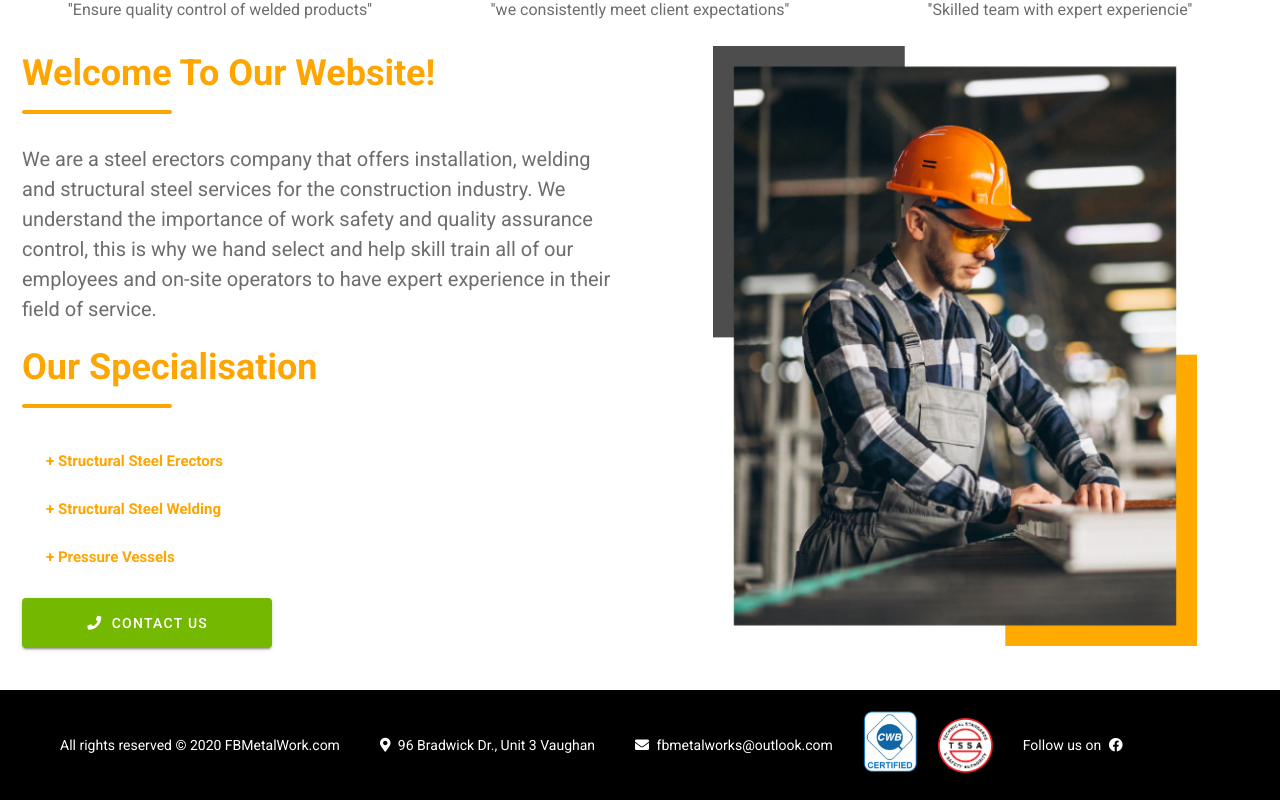
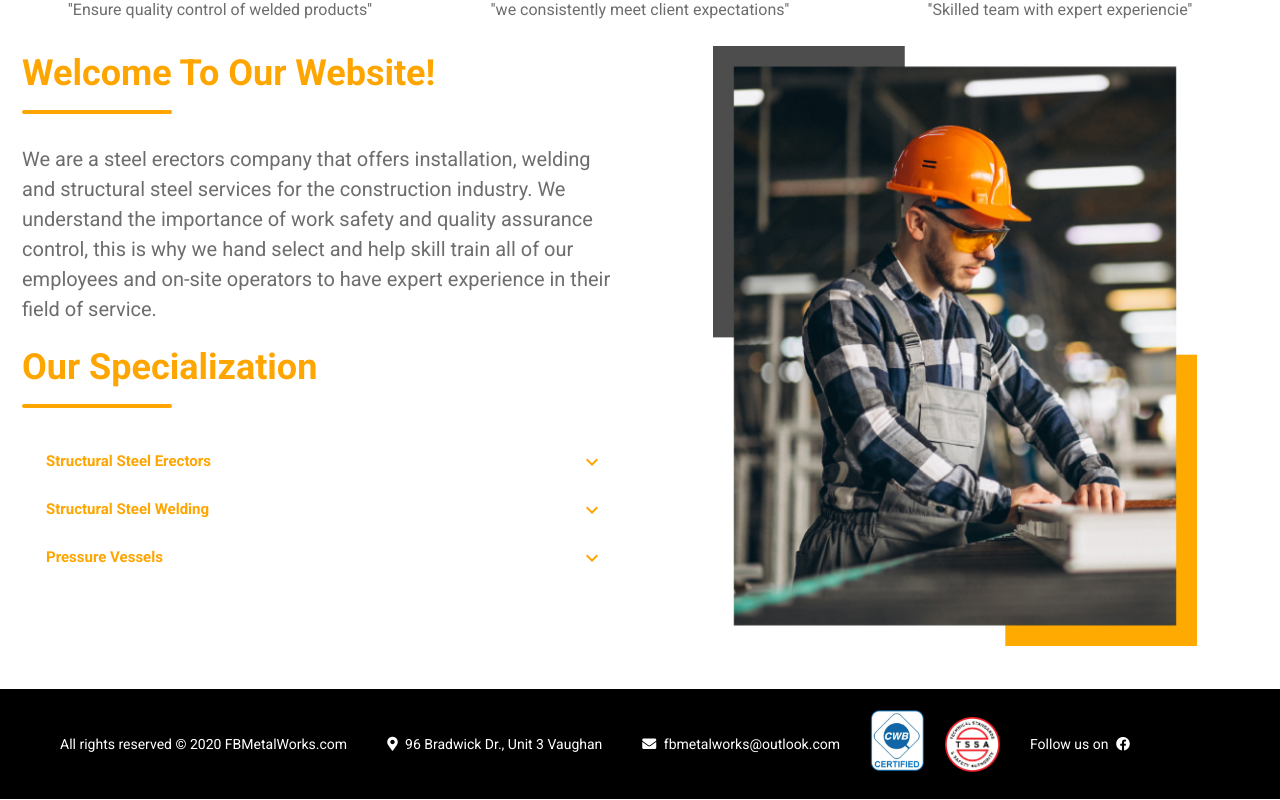
Before and after one commit to macumacop/MetaWorks, a Vue app: page / in a window 1280 px wide. Shown: the part 849-1649 px from the top of the page. Built offline with nearby package versions, Linux system fonts and the light colour scheme.

Commit message:
ajustes cliente

```diff
--- a/src/App.vue
+++ b/src/App.vue
@@ -106,7 +106,7 @@
       <v-row class="mw-container">
         <div class="text-footer">
           <span class="derechos-reserva"
-            >All rights reserved © 2020 FBMetalWork.com</span
+            >All rights reserved © 2020 FBMetalWorks.com</span
           >
         </div>
         <div class="text-footer">
--- a/src/assets/styles/estilosgenerales.scss
+++ b/src/assets/styles/estilosgenerales.scss
@@ -193,6 +193,17 @@ display: inline-block !important;
     font-weight: bold;
     font-size: 24px;
   }
+  .cerrar-dialog{
+    cursor: pointer;
+    z-index: 100;
+    font-size: 30px;
+    color: #000;
+    right: 0px;
+    position: absolute;
+  }
+  .color-panel i{
+    color: #ffa500 !important;
+  }
   .handler-carrousel{
     position: absolute;
     width: 100px;
@@ -201,6 +212,7 @@ display: inline-block !important;
     right: 20px;
     bottom: 200px;
   }
+
   .handler-carrousel .banner-router{
     z-index: 1000;
     display: block;
@@ -259,6 +271,7 @@ padding-bottom: 30px;
   margin-bottom: 0px !important;
 }
 .txt-blanco{
+  text-align: center;
   color: #ffffff !important;
 }
 .bg-steel{
@@ -391,11 +404,11 @@ padding-bottom: 30px;
   color:#FFAA00 !important;
 }
 .imagen-animada{
-  transform: scale(1);
+  transform: scale(0.95);
   transition: transform .2s;
 }
 .imagen-animada:hover{
-  transform: scale(1.1);
+  transform: scale(1);
 }
 .cont-img{
   max-height: 264px;
--- a/src/views/ContactUs.vue
+++ b/src/views/ContactUs.vue
@@ -22,17 +22,17 @@
         </v-row>
         <v-row>
         <v-col md="6">
-          <h2 class="tittle-form">Location & conact Details</h2>
+          <h2 class="tittle-form">Location & Contact Details</h2>
           <p class="tittle-form-2">Address:</p>
           <p class="span-form">96 Bradwick Dr., Unit 3 Vaughan, L4K 1k8</p>
           <p class="tittle-form-2">Phone numbers:</p>
           <p class="span-form">Office: (416) 990-6531</p>
+          <p class="tittle-form-2">Fax:</p>
+          <p class="span-form">(905) 761-9461</p>
+          <p class="tittle-form-2">We are open:</p>
+          <p class="span-form">Monday - Friday 7:00 am to 5:00 pm</p>
           <p class="tittle-form-2">Email:</p>
           <p class="span-form">fbmetalworks@outlook.com</p>
-          <p class="tittle-form-2">We are open:</p>
-          <p class="span-form">Monday - Friday 7:00 am to 5:00 pm</p>
-          <p class="tittle-form-2">Fax:</p>
-          <p class="span-form">(905) 761-9461</p>
         </v-col>
         <v-col md="6">
           <div id="formulario">
--- a/src/views/Home.vue
+++ b/src/views/Home.vue
@@ -64,7 +64,7 @@
       <h4 class="titulos-home">Welcome To Our Website!</h4>
       <div class="divisor-titulos"></div>
       <p class="parrafos-home" >We are a steel erectors company that offers installation, welding and structural steel services for the construction industry. We understand the importance of work safety and quality assurance control, this is why we hand select and help skill train all of our employees and on-site operators to have expert experience in their field of service.</p>
-      <h4 class="titulos-home">Our Specialisation</h4>
+      <h4 class="titulos-home">Our Specialization</h4>
       <div class="divisor-titulos"></div>
       <v-expansion-panels elevation="0" flat>
           <v-expansion-panel
@@ -72,31 +72,31 @@
 
           >
             <v-expansion-panel-header class="color-panel" elevation="3">
-              + Structural Steel Erectors
+             Structural Steel Erectors
             </v-expansion-panel-header>
-            <v-expansion-panel-content>
+            <v-expansion-panel-content class="panel-icon">
               Our trained team of certified professionals install steel by safety assembling rigging gear to erect and dismantle structural steel frames from buildings and other structures. We conduct all work to the very highest industry and safety standards and assess each job site.
             </v-expansion-panel-content>
             </v-expansion-panel>
             <v-expansion-panel>
             <v-expansion-panel-header class="color-panel" elevation="3">
-              + Structural Steel Welding
+             Structural Steel Welding
             </v-expansion-panel-header>
-            <v-expansion-panel-content>
+            <v-expansion-panel-content class="panel-icon">
               Certified professional welders at FB Metal Work, ensure quality control of welded products, ease of technical documentation handling, rigid application of welding procedures and technical standards, and monitoring of welders in their daily tasks.
             </v-expansion-panel-content>
             </v-expansion-panel>
             <v-expansion-panel>
             <v-expansion-panel-header class="color-panel" elevation="3">
-              + Pressure Vessels
+             Pressure Vessels
             </v-expansion-panel-header>
-            <v-expansion-panel-content>
+            <v-expansion-panel-content class="panel-icon">
               Our qualified staff have the expertise to handle and install pressure vessels accurately. We are capable of installing vessels in all shapes and sizes and have a long track record of reliable installations for public structures, buildings, etc..
             </v-expansion-panel-content>
           </v-expansion-panel>
         </v-expansion-panels>
 
-      <v-btn class="bottom-call mt-4" to="/contact-us"><i class="fas fa-phone mr-2"></i> Contact us</v-btn>
+      <!-- <v-btn class="bottom-call mt-4" to="/contact-us"><i class="fas fa-phone mr-2"></i> Contact us</v-btn> -->
     </v-col>
     <v-col md="6" sm="12">
       <v-img class="imagen-home-lateral" src="@/assets/img/foto-home@2x.png"></v-img>
--- a/src/views/Pressure.vue
+++ b/src/views/Pressure.vue
@@ -4,7 +4,7 @@
       <v-row class="mt-12">
         <div class="bg-steel">
           <v-col md="8">
-            <h4 class="titulos-home">Reinforcement</h4>
+            <h4 class="titulos-home">Pressure Vessels</h4>
             <div class="divisor-titulos"></div>
             <p class="parrafos-home">
               Our qualified staff have the expertise to handle and install pressure vessels accurately.  We are capable of installing vessels in all shapes and sizes and have a long track record of reliable installations for public structures, buildings, etc, because we know our customers need it done right the first time.
--- a/src/views/ProjectWork.vue
+++ b/src/views/ProjectWork.vue
@@ -22,6 +22,7 @@
     max-width="960px"
     >
     <v-carousel >
+    <div class="cerrar-dialog" @click="openDialog(i)"><i class="fas fa-times-circle"></i></div>
       <v-carousel-item
       width="100%"
       max-width="960px"
@@ -45,7 +46,7 @@ export default {
           },
           {
             src: require('@/assets/ProjectWork/Church-Renovation-Project/Church-Renovation-Project-013.jpg'),
-            Nombre:"Church RenovationProject"
+            Nombre:"Church Renovation Project"
           },
           {
             src: require('@/assets/ProjectWork/Custom-Railings/Custom-Railings-1-07.jpg'),
--- a/src/views/Services.vue
+++ b/src/views/Services.vue
@@ -4,18 +4,19 @@
     <div class="fondo-negro">
       <div class="contenedorHome">
         <v-row>
-        <v-col md="8" sm="12" xs="12">
-          <h4 class="titulos-home">Our Company Services</h4>
-          <div class="divisor-titulos"></div>
+        <v-col md="12" sm="12" xs="12">
+          <h4 class="titulos-home"
+          style="text-align: center;"
+          >Our Company Services</h4>
           <p class="txt-blanco">
             FB Metal Work is well known in the industry as a company that consistently meets client expectations and their growing demands for steel erection. Our company can cut and weld steel work for specific projects and our team of enthusiastic individuals are determined to get the job done right the first time.</p>
             <p class="txt-blanco">
              For more information feel free to Contact Us at (416)-990-6531
           </p>
         </v-col>
-        <v-col md="4" sm="12" xs="12">
+        <!-- <v-col md="4" sm="12" xs="12">
           <v-img src="@/assets/img/otros-proyectos.png"/>
-        </v-col>
+        </v-col> -->
         </v-row>
       </div>
     </div>
--- a/src/views/SteelWelding.vue
+++ b/src/views/SteelWelding.vue
@@ -5,7 +5,7 @@
         <div class="bg-steel">
           <v-col md="4"></v-col>
           <v-col md="8">
-            <h4 class="titulos-home">Structural Steel Erectors</h4>
+            <h4 class="titulos-home">Structural Steel Welding</h4>
             <div class="divisor-titulos"></div>
             <p class="parrafos-home">
               Certified professional welders at FB Metal Work, ensure quality
```
